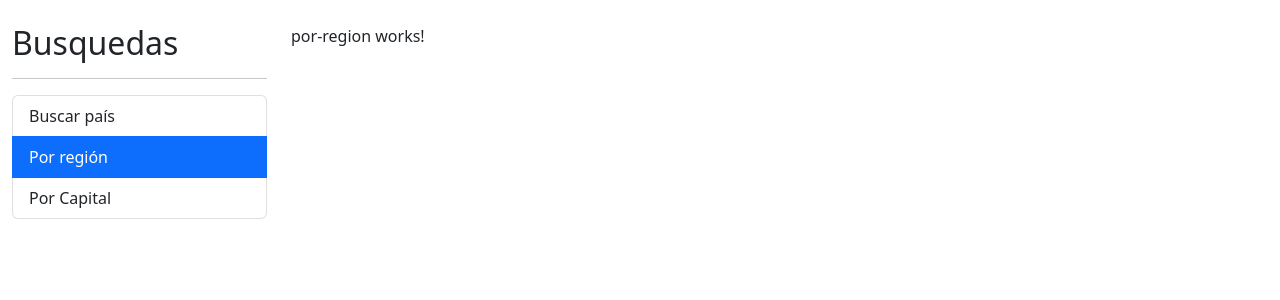
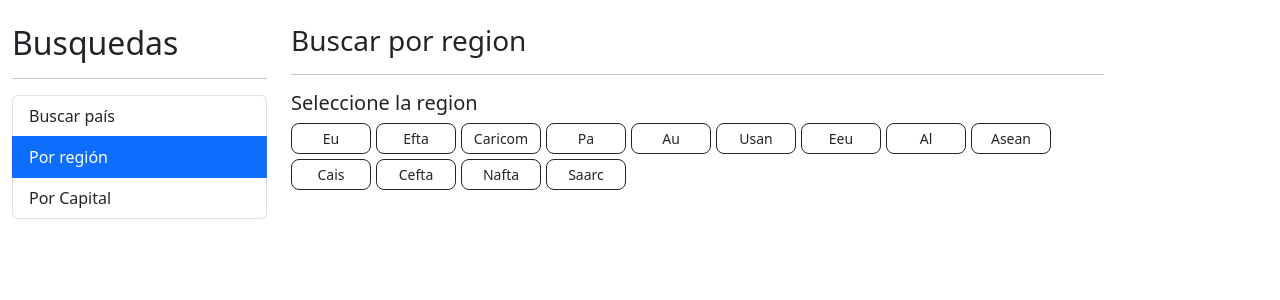
Before and after one commit to Jenn7895/paisesApp, an Angular app: page /region in a window 1280 px wide. Shown: the top 300 px of the page. Built offline with nearby package versions, Linux system fonts and the light colour scheme.

Commit message:
Video-autocomplete

```diff
--- a/src/app/pais/components/pais-tabla/pais-tabla.component.html
+++ b/src/app/pais/components/pais-tabla/pais-tabla.component.html
@@ -9,7 +9,8 @@
         </tr>
     </thead>
     <tbody>
-        <tr *ngFor="let pais of paises; let i = index">
+        <tr *ngFor="let pais of paises; let i = index"
+            class="animate__animated  animate__fadeIn animate__faster">
             <td>{{ i+1 }}</td>
             <td>
                 <img class="small-flag" [src]="pais.flag">
--- a/src/app/pais/pages/por-capital/por-capital.component.html
+++ b/src/app/pais/pages/por-capital/por-capital.component.html
@@ -1,3 +1,4 @@
+<div class="animate__animated  animate__fadeIn animate__faster">
     <h2> Por Capital </h2>
     <hr>
 
@@ -11,6 +12,7 @@
     </div>
 
     <hr>
+</div>
 
 <div *ngIf="hayError"
     class="alert alert-danger">
--- a/src/app/pais/pages/por-pais/por-pais.component.html
+++ b/src/app/pais/pages/por-pais/por-pais.component.html
@@ -1,3 +1,4 @@
+<div class="animate__animated  animate__fadeIn animate__faster">
     <h2> Por País </h2>
     <hr>
 
@@ -10,6 +11,12 @@
             </app-pais-input>
         </div>
     </div>
+
+    <ul class="list-group">
+        <li class="list-group-item list-group-item-action">
+            nombre país
+        </li>
+    </ul>
 
     <hr>
 
@@ -25,3 +32,5 @@
 
         </div>
     </div>
+
+</div>
--- a/src/app/pais/pages/por-pais/por-pais.component.ts
+++ b/src/app/pais/pages/por-pais/por-pais.component.ts
@@ -7,6 +7,11 @@ import { Country } from '../../interfaces/pais.interface';
   selector: 'app-por-pais',
   templateUrl: './por-pais.component.html',
   styles: [
+    `
+      li {
+        cursor: pointer;
+      }
+    `
   ]
 })
 export class PorPaisComponent {
@@ -14,6 +19,8 @@ export class PorPaisComponent {
   termino : string = '';
   hayError: boolean = false;
   paises  : Country[] = [];
+
+  paisesSugeridos : Country[] = []
 
   constructor( private paisService: PaisService) { }
 
@@ -42,7 +49,9 @@ export class PorPaisComponent {
 
   sugerencias( termino: string ) {
     this.hayError = false;
-    //ToDo: crear sugerencias
+
+    this.paisService.buscarPais( termino )
+      .subscribe( paises => this.paisesSugeridos = paises.splice(0,3));
   }
 
 }
--- a/src/app/pais/pages/por-region/por-region.component.html
+++ b/src/app/pais/pages/por-region/por-region.component.html
@@ -1 +1,32 @@
-<p>por-region works!</p>
+<div class="animate__animated  animate__fadeIn animate__faster">
+    <h3> Buscar por region <small> {{ regionActiva | titlecase }}</small></h3>
+    <hr>
+
+    <h5> Seleccione la region </h5>
+
+    <div class="row">
+        <div class="col">
+
+            <!-- [class.btn-primary]="region === regionActiva" -->
+            <!-- [ngClass]="{
+                'btn-primary': regionActiva === region,
+                'btn-outline-primary': regionActiva !== region
+            }" -->
+            <!-- Tener [class] significa que lo que yo iguale tiene que ser una expresion de JavaScript o ya sea una propiedad del lado del componente de TypeScript-->
+            <button *ngFor="let region of regiones"
+                    [class]="getClassCSS( region )"
+                    (click)="activarRegion( region )">
+                {{ region | titlecase }}
+            </button>
+        </div>
+    </div>
+</div>
+
+
+<div *ngIf="paises.length > 0" class="row">
+    <div class="col">
+
+        <app-pais-tabla [paises]="paises"></app-pais-tabla>
+
+    </div>
+</div>
--- a/src/app/pais/pages/por-region/por-region.component.ts
+++ b/src/app/pais/pages/por-region/por-region.component.ts
@@ -1,16 +1,49 @@
-import { Component, OnInit } from '@angular/core';
+import { Component} from '@angular/core';
+import { Country } from '../../interfaces/pais.interface';
+import { PaisService } from '../../services/pais.service';
 
 @Component({
   selector: 'app-por-region',
   templateUrl: './por-region.component.html',
-  styles: [
+  styles: [`
+    .btn {
+      width :80px;
+    }
+    button {
+      margin-right: 5px;
+      border-radius: .5rem;
+      margin-bottom : 5px;
+    }
+
+  `
   ]
 })
-export class PorRegionComponent implements OnInit {
+export class PorRegionComponent  {
 
-  constructor() { }
+  regiones: string[] = ['EU', 'EFTA', 'CARICOM', 'PA', 'AU', 'USAN', 'EEU', 'AL', 'ASEAN', 'CAIS', 'CEFTA', 'NAFTA', 'SAARC' ];
+  regionActiva: string = '';
+  paises: Country [] = [];
 
-  ngOnInit(): void {
+  constructor( private paisService: PaisService ) { }
+
+  getClassCSS( region:string ): string {
+    return (region === this.regionActiva)
+              ? 'btn btn-info btn-sm'
+              : 'btn btn-outline-dark btn-sm'
+  }
+  activarRegion( region: string ) {
+
+    if ( region === this.regionActiva ) { return; }
+
+    this.regionActiva = region;
+    this.paises = [];
+
+    this.paisService.buscarRegion ( region )
+      .subscribe ( paises => this.paises = paises );
   }
 
+
+
+
+
 }
--- a/src/app/pais/services/pais.service.ts
+++ b/src/app/pais/services/pais.service.ts
@@ -1,8 +1,9 @@
 import { Injectable } from '@angular/core';
-import { HttpClient } from '@angular/common/http';
-import { catchError, Observable, of } from 'rxjs';
+import { HttpClient, HttpParams } from '@angular/common/http';
+import { Observable } from 'rxjs';
 
 import { Country } from '../interfaces/pais.interface';
+import { tap } from 'rxjs/operators';
 
 @Injectable({
   providedIn: 'root'
@@ -11,18 +12,24 @@ export class PaisService {
 
   private apiUrl : string = 'https://restcountries.com/v2';
 
+  get httpParams () {
+    return new HttpParams()
+    .set( 'fields', 'name,capital,alpha2Code,flag,population' );
+
+  }
+
   constructor( private http: HttpClient) { }
 
   buscarPais( termino: string ): Observable<Country[]> {
 
     const url = `${ this.apiUrl }/name/${ termino }`;
-    return this.http.get<Country[]>( url );
+    return this.http.get<Country[]>( url, { params: this.httpParams } );
   }
 
   buscarCapital( termino: string ): Observable<Country[]> {
 
     const url = `${ this.apiUrl }/capital/${ termino }`;
-    return this.http.get<Country[]>( url );
+    return this.http.get<Country[]>( url, { params: this.httpParams });
   }
 
   getPaisPorAlpha( id: string ): Observable<Country> {
@@ -30,4 +37,14 @@ export class PaisService {
     const url = `${ this.apiUrl }/alpha/${ id }`;
     return this.http.get<Country>( url );
   }
+
+  buscarRegion( regionalbloc: string ): Observable<Country[]>{
+
+    const url = `${ this.apiUrl }/regionalbloc/${ regionalbloc }`;
+    return this.http.get<Country[]>( url, { params: this.httpParams } )
+        .pipe (
+          tap ( console.log )
+        )
+  }
+
 }
--- a/src/index.html
+++ b/src/index.html
@@ -9,6 +9,12 @@
 
   <!-- CSS only -->
 <link href="https://cdn.jsdelivr.net/npm/bootstrap@5.2.0-beta1/dist/css/bootstrap.min.css" rel="stylesheet" integrity="sha384-0evHe/X+R7YkIZDRvuzKMRqM+OrBnVFBL6DOitfPri4tjfHxaWutUpFmBp4vmVor" crossorigin="anonymous">
+
+<link
+    rel="stylesheet"
+    href="https://cdnjs.cloudflare.com/ajax/libs/animate.css/4.1.1/animate.min.css"
+  />
+
 </head>
 <body>
   <app-root></app-root>
```
Lines whose indentation alone changed are shown as unchanged.
